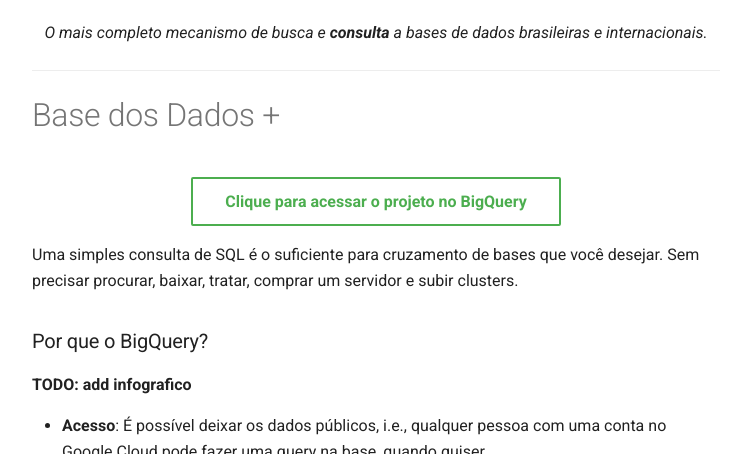
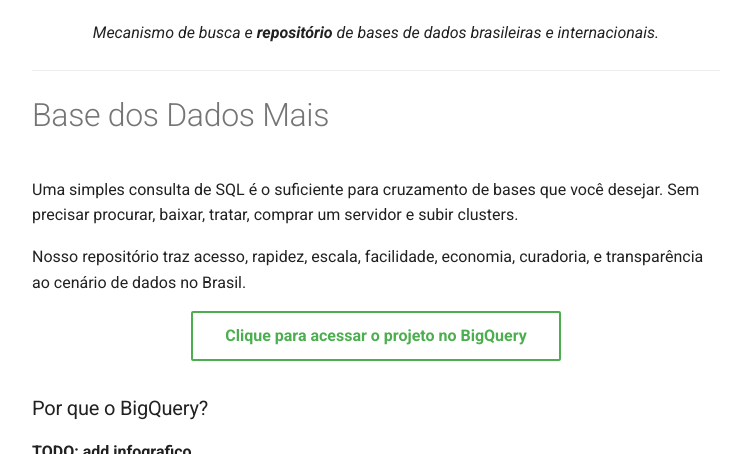
Before and after one commit to basedosdados/mais, an MkDocs documentation site: the page built from docs/index.md, in a window 1280 px wide and 900 px high, cut to the strip 446-900 px from the top of the window. Shown: the whole strip, without its empty margins (264-1001 px from the left). Built offline with MkDocs 1.6.1 and Material for MkDocs 9.7.7, drawn with Linux system fonts in a browser that asks for light colours; comment, search, counter and statistics services are not loaded.

Commit message:
Atualiza o header e texto inicial.

```diff
--- a/docs/index.md
+++ b/docs/index.md
@@ -1,17 +1,24 @@
 <!-- Header -->
 <p align="center">
-  <a href="https://base-dos-dados.github.io/bases/">
-    <img src="https://avatars3.githubusercontent.com/u/71097635?s=400&u=59375d7ae320f43b2bb6accc8ef6dd79837c88f5&v=4" width="280" alt="Base dos Dados">
+  <a href="https://basedosdados.github.io/mais/">
+    <img src="https://avatars3.githubusercontent.com/u/71097635?s=400&u=59375d7ae320f43b2bb6accc8ef6dd79837c88f5&v=4" width="280" alt="Base dos Dados Mais">
   </a>
 </p>
 
 <p align="center">
-    <em>O mais completo mecanismo de busca e <b>consulta</b> a bases de dados brasileiras e internacionais.</em>
+    <em>Mecanismo de busca e <b>repositório</b> de bases de dados brasileiras e internacionais.</em>
 </p>
 
 ---
 
-# Base dos Dados +
+# Base dos Dados Mais
+
+Uma simples consulta de SQL é o suficiente para cruzamento de bases que
+você desejar. Sem precisar procurar, baixar, tratar, comprar um servidor
+e subir clusters.
+
+Nosso repositório traz acesso, rapidez, escala, facilidade, economia,
+curadoria, e transparência ao cenário de dados no Brasil.
 
 <div align="center">
     <a align="center"
@@ -20,10 +27,6 @@
         Clique para acessar o projeto no BigQuery
     </a>
 </div>
-
-Uma simples consulta de SQL é o suficiente para cruzamento de bases que
-você desejar. Sem precisar procurar, baixar, tratar, comprar um servidor
-e subir clusters.
 
 ### Por que o BigQuery?
 
```
